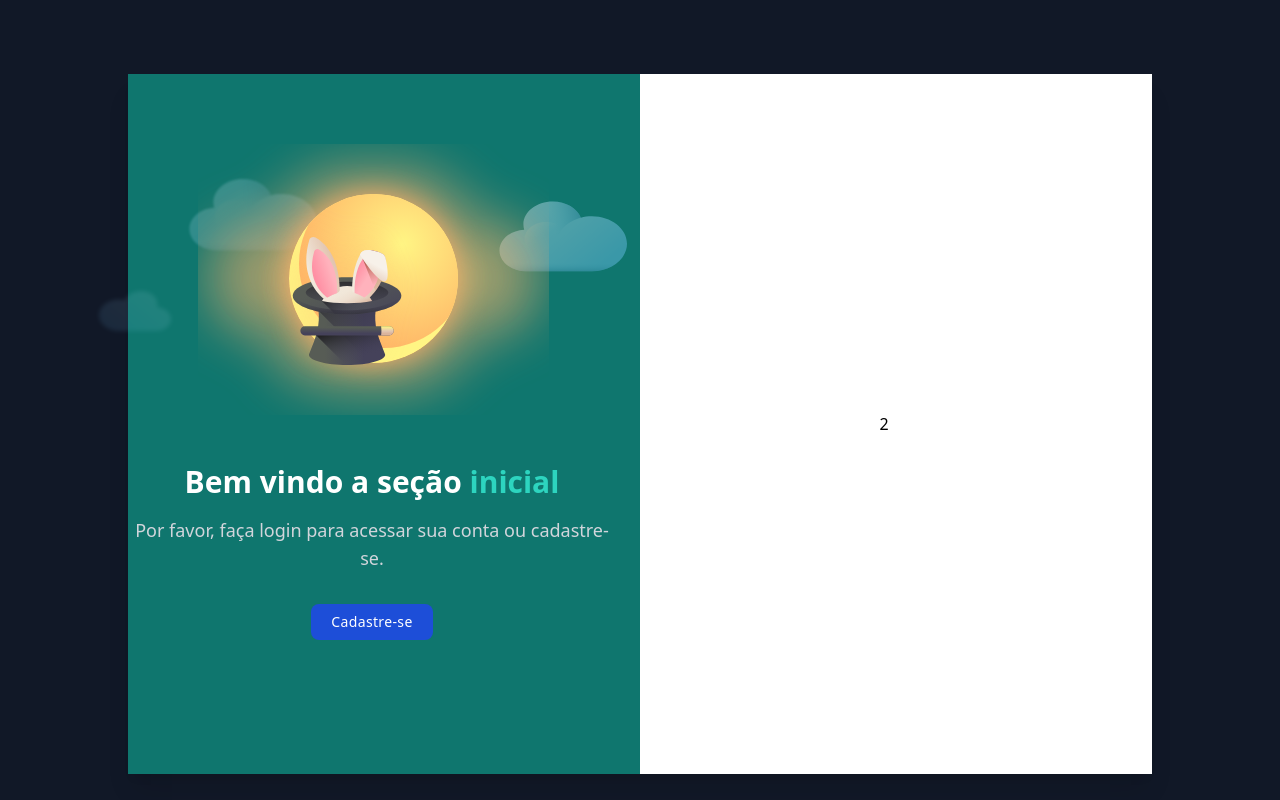
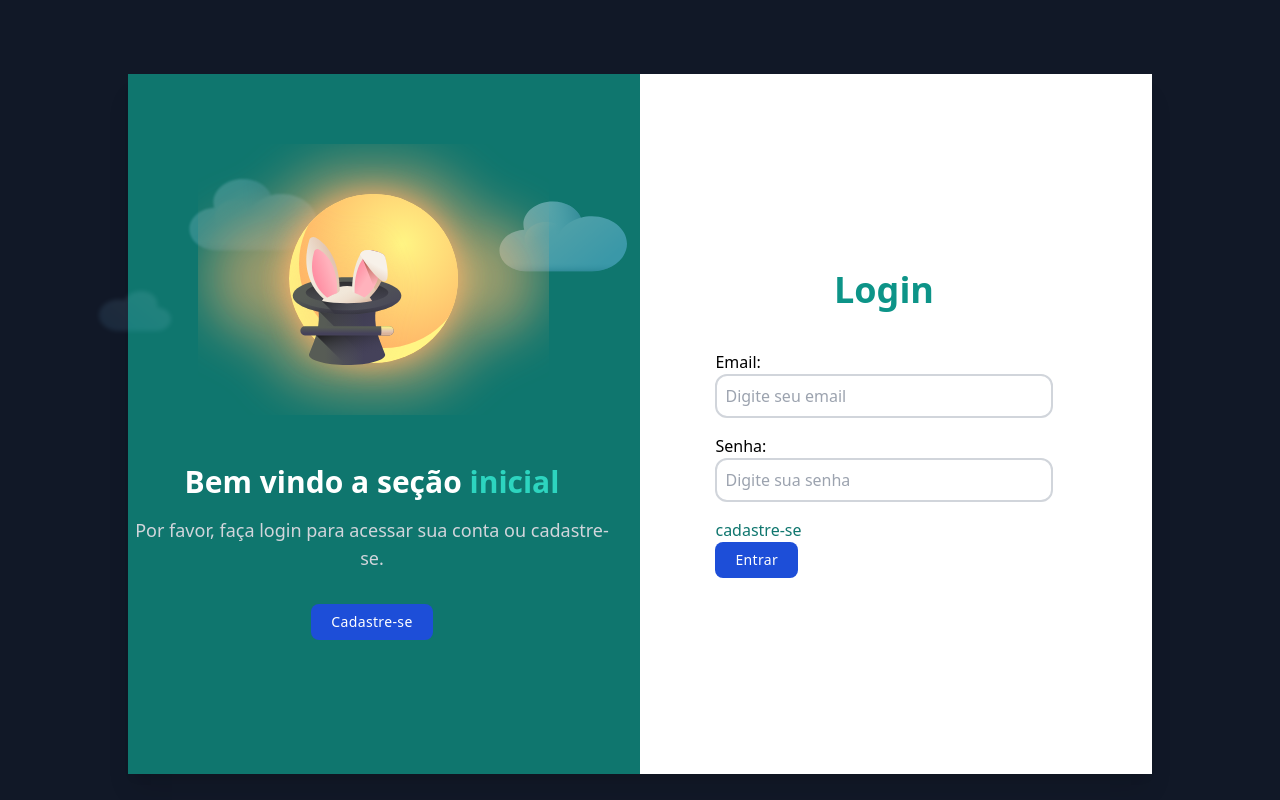
Before and after one commit to igorrm19/Projeto-previs-o-de-desastres, a React (Vite) app: page / in a window 1280 px wide. Built offline with nearby package versions, Linux system fonts and the light colour scheme; a web font is replaced by a local one.

Commit message:
feat: adiciona largura personalizável ao componente BUTTON e atualiza seu uso nas páginas de login e cadastro

```diff
--- a/src/components/button.jsx
+++ b/src/components/button.jsx
@@ -1,14 +1,14 @@
 
 import PropTypes from "prop-types";
 
-const BUTTON = ({ onClick, text, hPx}) => {
+const BUTTON = ({ onClick, text, hPx , wPx}) => {
+
     return <>
+    <button onClick={onClick} className={`w-[${wPx}] h-[${hPx}] px-5 py-2 text-sm tracking-wide text-white transition-colors duration-200 bg-blue-700 rounded-lg shrink-0 sm:w-auto hover:bg-blue-600 dark:hover:bg-blue-500 dark:bg-blue-600`} >
+      {text}
+    </button>
 
-         <button onClick={onClick} className={`w-[50%] h-[${hPx}] px-5 py-2 text-sm tracking-wide text-white transition-colors duration-200 bg-blue-700 rounded-lg shrink-0 sm:w-auto hover:bg-blue-600 dark:hover:bg-blue-500 dark:bg-blue-600`} >
-           {text}
-         </button>
-
-       </>
+  </>
 }
 
 //semelhante a tipos de typscript
@@ -16,7 +16,8 @@ const BUTTON = ({ onClick, text, hPx}) => {
 BUTTON.propTypes = {
   onClick: PropTypes.func,
   text: PropTypes.string,
-  hPx: PropTypes.string
+  hPx: PropTypes.string,
+  wPx: PropTypes.string
 };
 
 export default BUTTON;
--- /dev/null
+++ b/src/components/input.jsx
@@ -0,0 +1,20 @@
+import PropTypes from "prop-types";
+
+function InputComponent({type, text}) {
+  return (
+    <>
+      <input
+        className="border-2 border-gray-300 rounded-md p-2 mb-4 w-full rounded-xl click:border-blue-700 focus:border-blue-700 focus:outline-none"
+        type={type}
+        placeholder={text}
+      />
+    </>
+  );
+}
+
+InputComponent.propTypes = {
+    type: PropTypes.string,
+    text: PropTypes.string
+}
+
+export default InputComponent;
--- a/src/features/login/components/informationCadrasto.jsx
+++ b/src/features/login/components/informationCadrasto.jsx
@@ -18,7 +18,7 @@ function InformationCadrasto() {
           Por favor, faça login para acessar sua conta ou cadastre-se.
         </p>
         <div className="flex flex-col items-center mt-8">
-          <BUTTON hPx="45px" onClick={goToCadrasto} text="Cadastre-se" />
+          <BUTTON hPx="45px" wPx="50%" onClick={goToCadrasto} text="Cadastre-se" />
         </div>
       </div>
     </>
--- a/src/features/login/pages/LoginPage.jsx
+++ b/src/features/login/pages/LoginPage.jsx
@@ -1,15 +1,40 @@
+import BUTTON from "../../../components/button";
+import InputComponent from "../../../components/input";
 import InformationCadrasto from "../components/informationCadrasto";
+import useHooksNavigation from "../../../hooks/navegation";
 
 const LoginPage = () => {
+  const { goToCadrasto } = useHooksNavigation();
   return (
     <>
       <div className="bg-gray-900 text-white min-h-screen flex items-center justify-center flex-col space-y-7">
         <div className="w-[80%] max-w-9xl mx-auto mt-12  min-h-[700px]  shadow-xl flex">
-          <div className="flex w-1/2 flex-col justify-center items-center pr-6 bg-teal-700">
+          <div className="flex  w-full flex-col justify-center items-center pr-6 bg-teal-700 md:flex hidden">
             <InformationCadrasto />
           </div>
-          <div className="text-black flex w-1/2 flex-col justify-center items-center pr-6 bg-white">
-            2
+          <div className="text-black flex flex-col justify-center items-center pr-6 bg-white w-full">
+
+            <div className="mb-10">
+              <h1 className="text-4xl font-bold text-teal-600">Login</h1>
+            </div>
+
+            <form action="">
+              <div>
+                <p>Email:</p>
+                <InputComponent text="Digite seu email" type="email" />
+              </div>
+              <div>
+                <p>Senha:</p>
+                <InputComponent text="Digite sua senha" type="password" />
+                <a className="text-teal-700 mt-40 hover:text-blue-600 hover:underline" onClick={goToCadrasto}>cadastre-se</a>
+              </div>
+              <BUTTON
+                hPx="45px"
+                wPx="70%"
+                onClick={goToCadrasto}
+                text="Entrar"
+              />
+            </form>
           </div>
         </div>
       </div>
```
